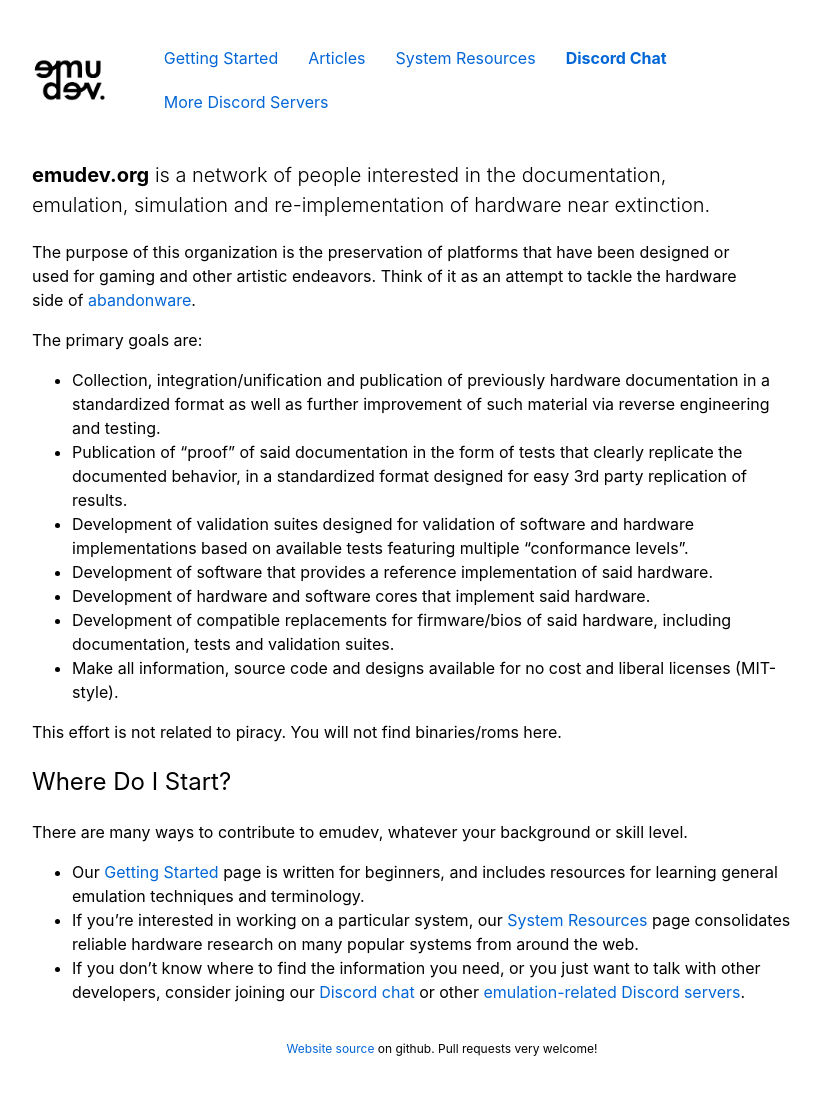
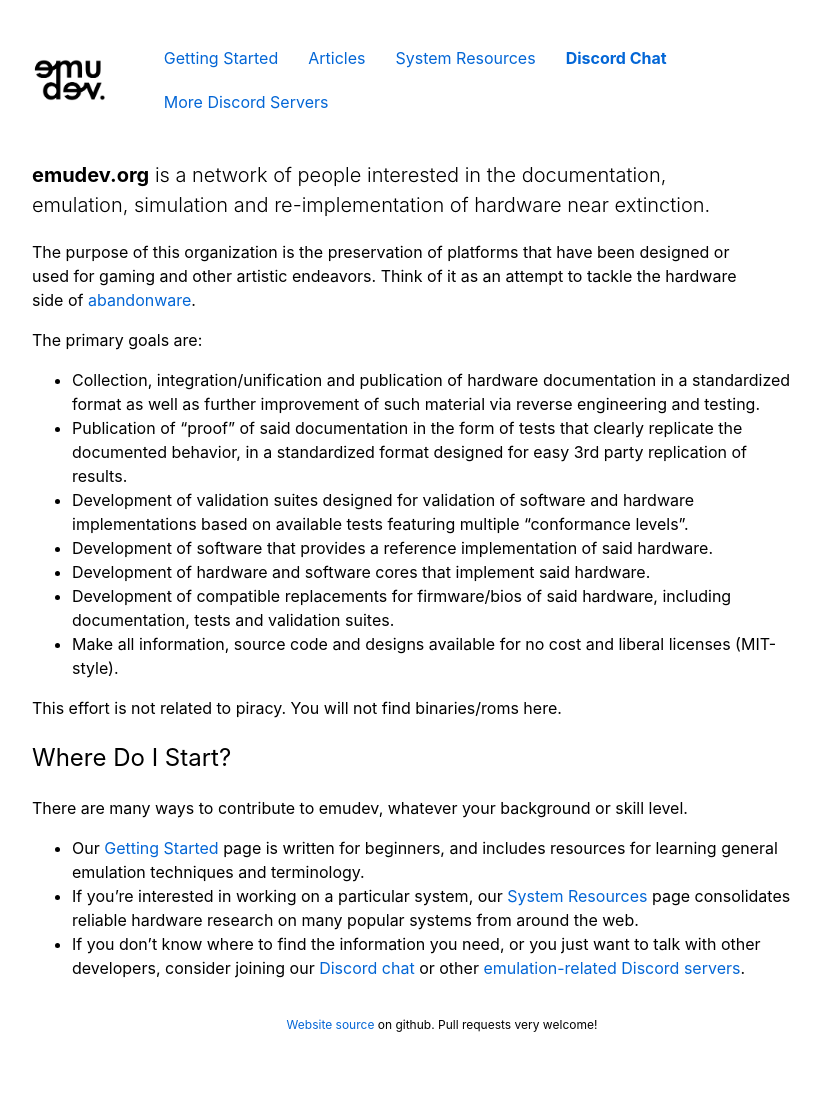
Before and after one commit to emudev-org/emudev.org, a Jekyll site: the page built from index.md, in a window 1280 px wide. Shown: the whole page, without its empty margins (198-1019 px from the left). Built offline with Jekyll 4.4.1, drawn with Linux system fonts in a browser that asks for light colours; after the commit the page ends 1074 px from its top, so only the background shows below that.

Commit message:
fix: remove redundant word in hardware documentation goals

```diff
--- a/index.md
+++ b/index.md
@@ -7,7 +7,7 @@ layout: default
 The purpose of this organization is the preservation of platforms that have been designed or used for gaming and other artistic endeavors. Think of it as an attempt to tackle the hardware side of [abandonware](https://en.wikipedia.org/wiki/Abandonware).
 
 The primary goals are:
-* Collection, integration/unification and publication of previously hardware documentation in a standardized format as well as further improvement of such material via reverse engineering and testing.
+* Collection, integration/unification and publication of hardware documentation in a standardized format as well as further improvement of such material via reverse engineering and testing.
 * Publication of "proof" of said documentation in the form of tests that clearly replicate the documented behavior, in a standardized format designed for easy 3rd party replication of results.
 * Development of validation suites designed for validation of software and hardware implementations based on available tests featuring multiple "conformance levels".
 * Development of software that provides a reference implementation of said hardware.
```
